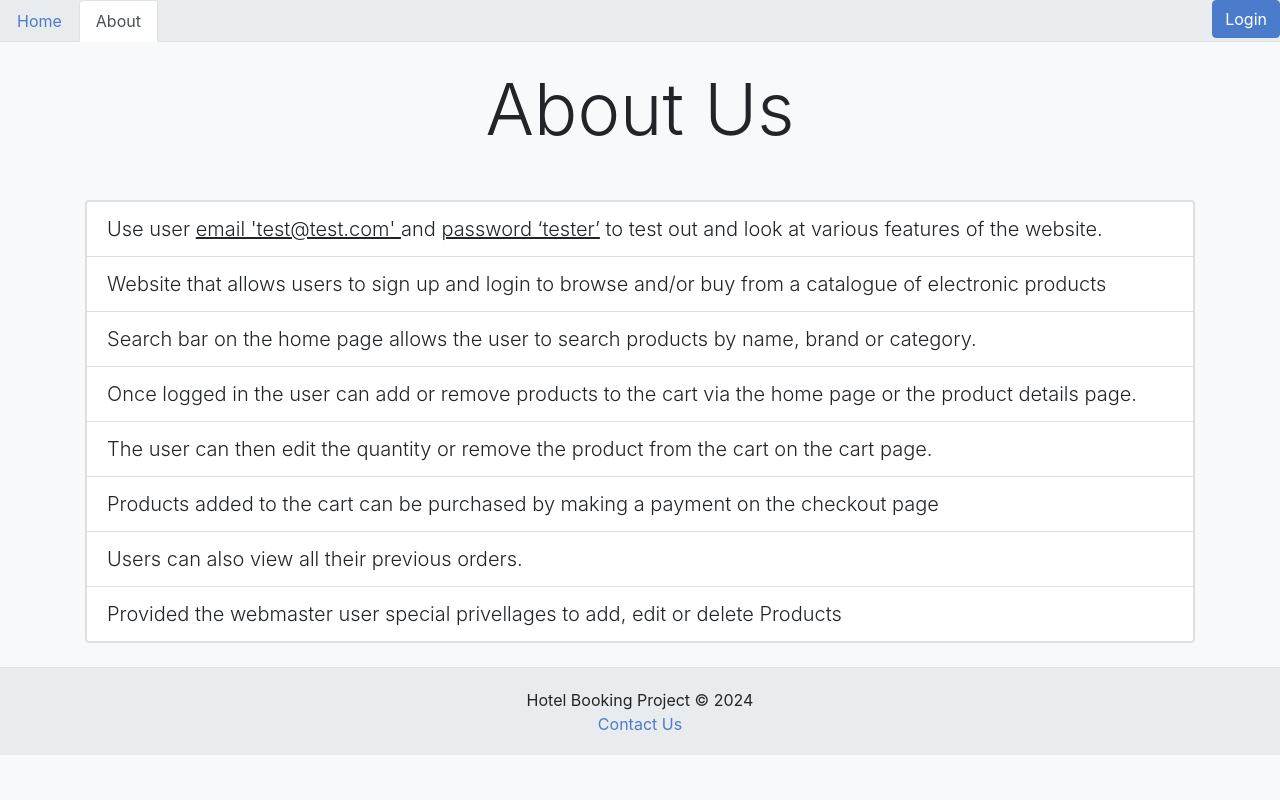
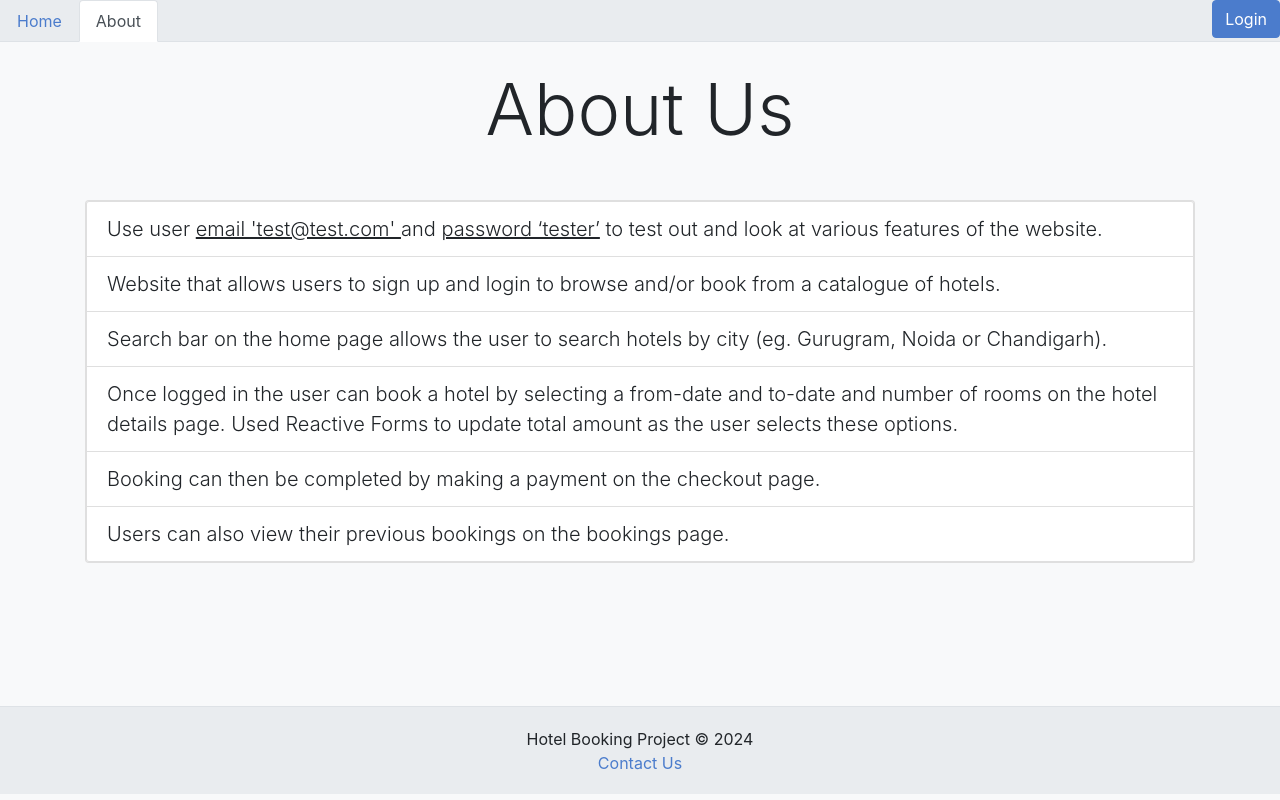
Before and after one commit to tarunsingh002/ng-universal-hotel-booking-firebase, an Angular app: page /miscellaneous/aboutus in a window 1280 px wide. Built offline with nearby package versions, Linux system fonts and the light colour scheme.

Commit message:
about us page

```diff
--- a/src/app/components/miscellaneous/aboutus/aboutus.component.css
+++ b/src/app/components/miscellaneous/aboutus/aboutus.component.css
@@ -1,8 +1,8 @@
-/* @media only screen and (min-width: 600px) {
+@media only screen and (min-width: 1200px) {
   .container {
     height: 80vh;
   }
-} */
+}
 
 li {
   font-weight: 352;
--- a/src/app/components/miscellaneous/aboutus/aboutus.component.html
+++ b/src/app/components/miscellaneous/aboutus/aboutus.component.html
@@ -2,27 +2,22 @@
     <h3 class="display-3 text-center mb-5">
         About Us
     </h3>
-    <div class="card mb-4 lead text-justify">
+    <div class="card mb-4 lead">
         <ul class="list-group">
             <li class="list-group-item">Use user <u>email 'test&#64;test.com' </u> and <u>password ‘tester’</u> to test
                 out and
                 look at various features of the website.</li>
-            <li class="list-group-item">Website that allows users to sign up and login to browse and/or buy from a
-                catalogue of electronic
-                products
+            <li class="list-group-item">Website that allows users to sign up and login to browse and/or book from a
+                catalogue of hotels.
             </li>
-            <li class="list-group-item">Search bar on the home page allows the user to search products by name, brand or
-                category.</li>
-            <li class="list-group-item">Once logged in the user can add or remove products to the cart via the home page
-                or the product details
-                page.</li>
-            <li class="list-group-item">The user can then edit the quantity or remove the product from the cart on the
-                cart page.</li>
-            <li class="list-group-item">Products added to the cart can be purchased by making a payment on the checkout
-                page</li>
-            <li class="list-group-item">Users can also view all their previous orders.</li>
-            <li class="list-group-item">Provided the webmaster user special privellages to add, edit or delete Products
-            </li>
+            <li class="list-group-item">Search bar on the home page allows the user to search hotels by city (eg.
+                Gurugram, Noida or Chandigarh).</li>
+            <li class="list-group-item">Once logged in the user can book a hotel by selecting a from-date and to-date
+                and number of rooms on the hotel details page. Used Reactive Forms to update total amount as the user
+                selects these options.</li>
+            <li class="list-group-item">Booking can then be completed by making a payment on the checkout page.</li>
+            <li class="list-group-item">Users can also view their previous bookings on the bookings page.</li>
+
         </ul>
 
     </div>
```
